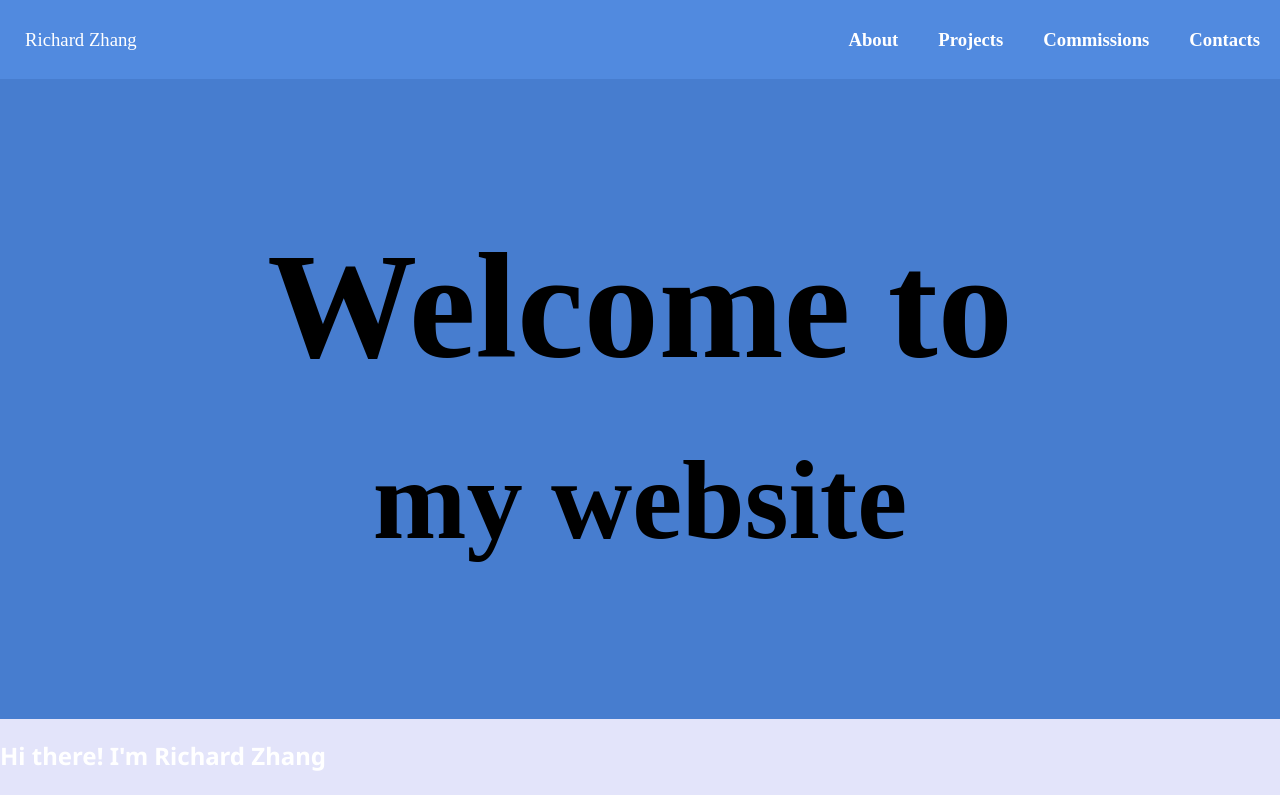
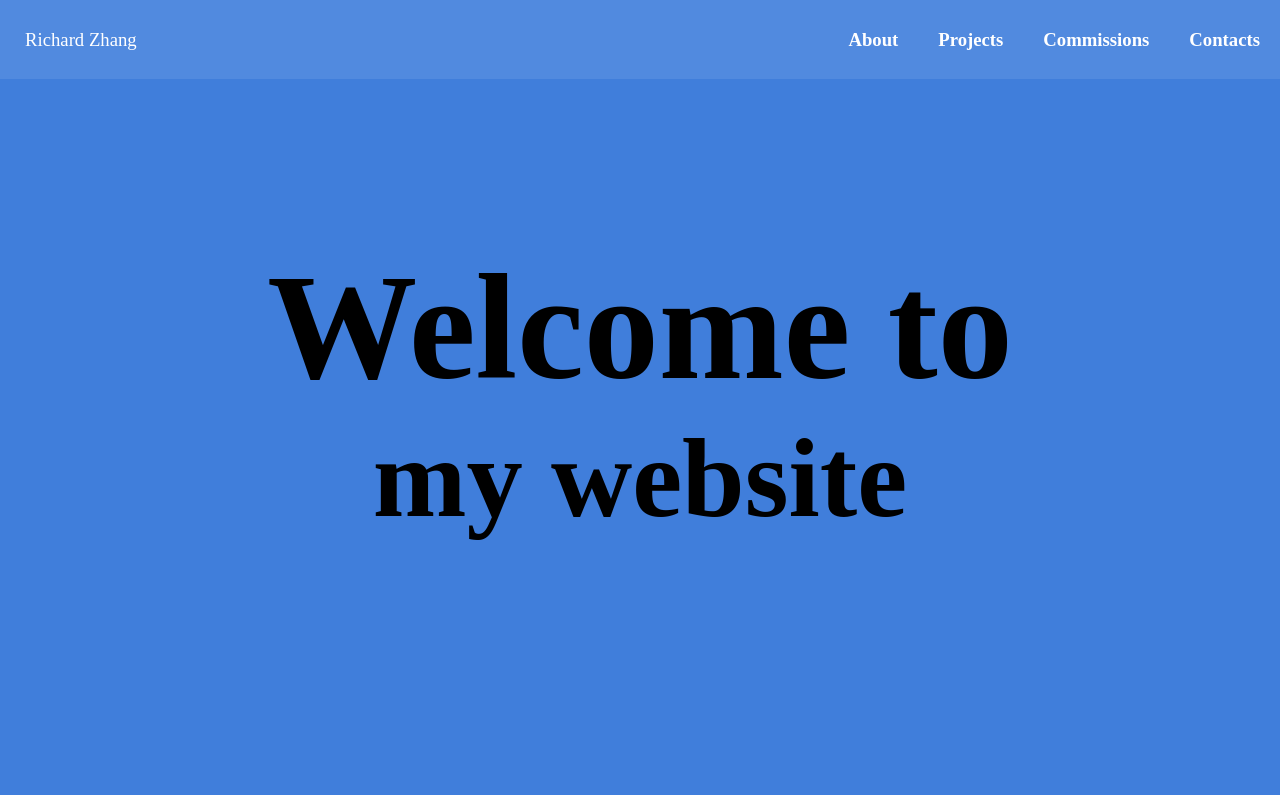
Before and after one commit to groobob/Portfolio-Website, a React (Vite) app: page / in a window 1280 px wide. Shown: the top 795 px of the page. Built offline with nearby package versions, Linux system fonts and the light colour scheme; a web font is replaced by a local one.

Commit message:
More navbar and hero styling

```diff
--- a/src/index.css
+++ b/src/index.css
@@ -12,15 +12,17 @@
 body {
   margin: 0;
   height: 100%;
-  background-color: #e3e4fa;
-  color: white;
+  background-color: #166ee0;
 }
 
 .navbar {
   display: flex;
+  top: 0px;
+  position: sticky;
   font-family: "REM";
   padding-block: 10px;
   background-color: rgb(81, 138, 223);
+  color: white;
 }
 
 .navbar--name {
@@ -46,8 +48,9 @@ body {
 }
 
 .hero {
-  width: 100vw;
-  height: 80vh;
+  width: 100%;
+  height: 100vh;
+  margin-top: -80.44px;
 
   display: flex;
   justify-content: center;
@@ -59,6 +62,19 @@ body {
   font-size: 75px;
   line-height: 0;
 
-  background-color: #477dcf;
+  background-color: #407edb;
   color: rgb(0, 0, 0);
 }
+
+.hero > h1 {
+  font-weight: 800;
+}
+
+.hero > h2 {
+  font-weight: 600;
+  margin-top: 50px;
+}
+
+.about {
+
+}
```
